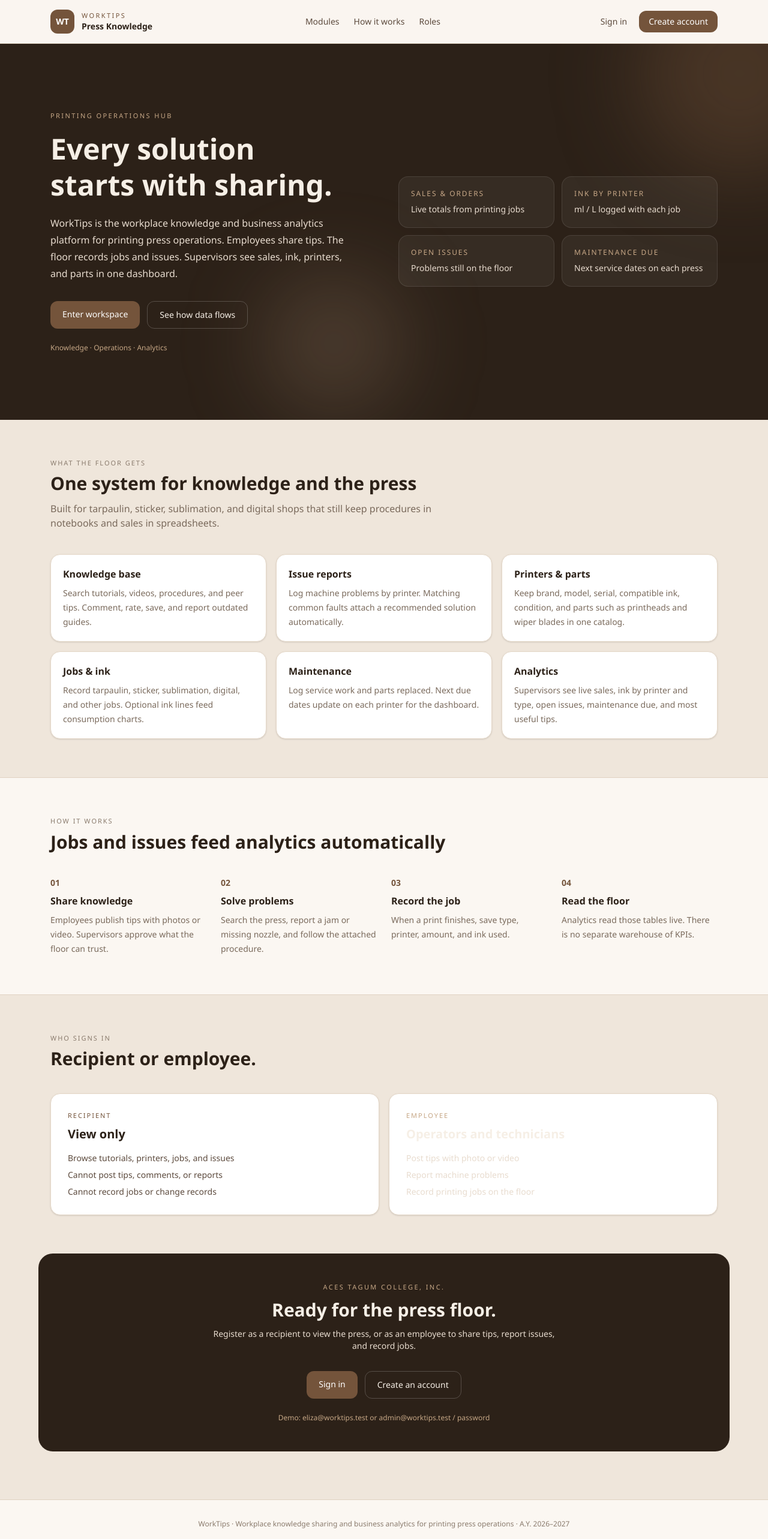
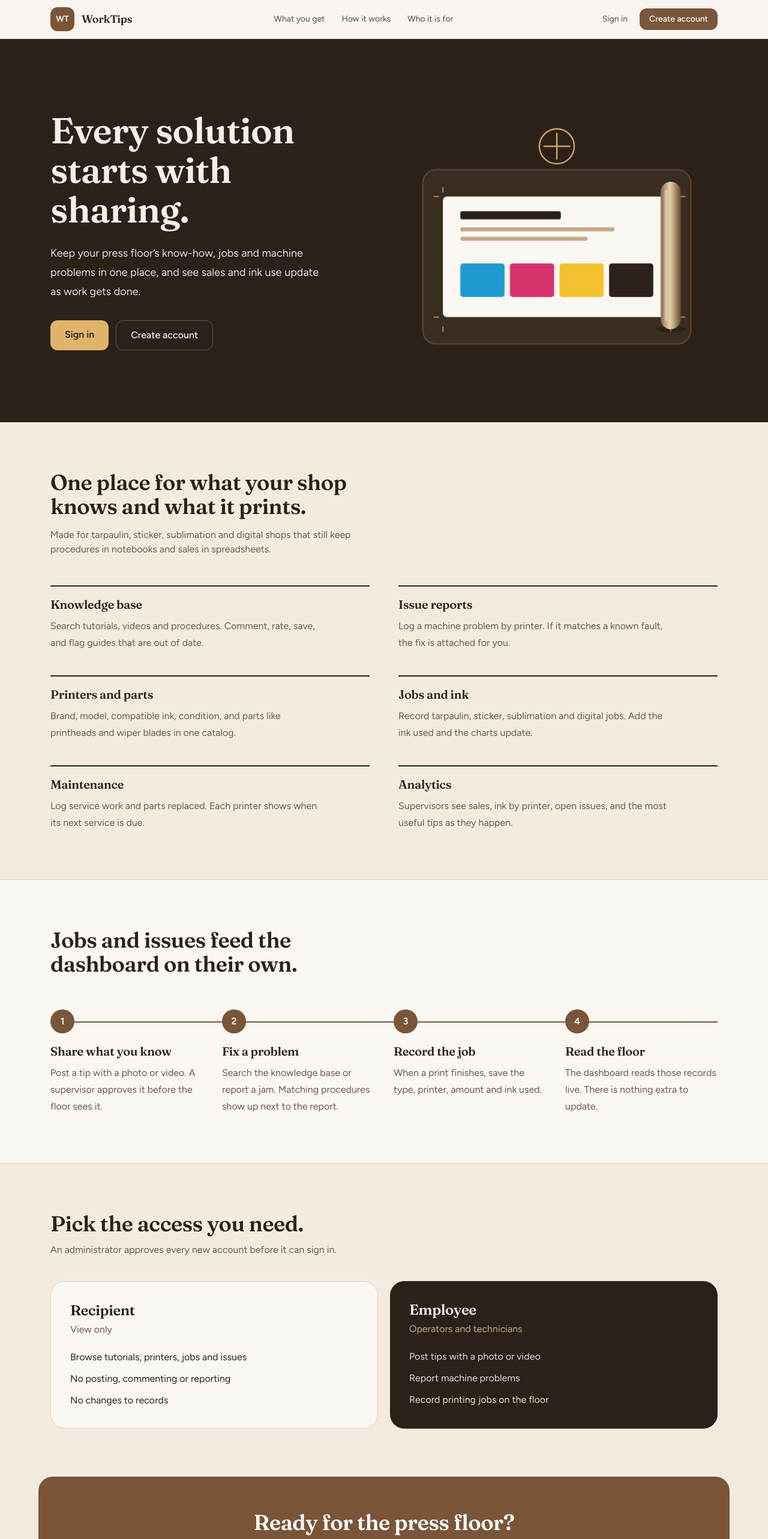
Before and after one commit to eliz2006/WORKTIPS, a React (Vite) app in the folder frontend/: page / in a window 1280 px wide. Shown: the top 2566 px of the page at 60% size. Built offline with nearby package versions, Linux system fonts and the light colour scheme.

Commit message:
redesign landing page

```diff
--- a/frontend/src/pages/Landing.jsx
+++ b/frontend/src/pages/Landing.jsx
@@ -1,74 +1,145 @@
+import { useEffect, useRef, useState } from 'react'
 import { Link } from 'react-router-dom'
 import { useAuth } from '../context/AuthContext'
-import Reveal from '../components/Reveal'
 
 const modules = [
-  {
-    title: 'Knowledge base',
-    body: 'Search tutorials, videos, procedures, and peer tips. Comment, rate, save, and report outdated guides.',
-  },
-  {
-    title: 'Issue reports',
-    body: 'Log machine problems by printer. Matching common faults attach a recommended solution automatically.',
-  },
-  {
-    title: 'Printers & parts',
-    body: 'Keep brand, model, serial, compatible ink, condition, and parts such as printheads and wiper blades in one catalog.',
-  },
-  {
-    title: 'Jobs & ink',
-    body: 'Record tarpaulin, sticker, sublimation, digital, and other jobs. Optional ink lines feed consumption charts.',
-  },
-  {
-    title: 'Maintenance',
-    body: 'Log service work and parts replaced. Next due dates update on each printer for the dashboard.',
-  },
-  {
-    title: 'Analytics',
-    body: 'Supervisors see live sales, ink by printer and type, open issues, maintenance due, and most useful tips.',
-  },
+  ['Knowledge base', 'Search tutorials, videos and procedures. Comment, rate, save, and flag guides that are out of date.'],
+  ['Issue reports', 'Log a machine problem by printer. If it matches a known fault, the fix is attached for you.'],
+  ['Printers and parts', 'Brand, model, compatible ink, condition, and parts like printheads and wiper blades in one catalog.'],
+  ['Jobs and ink', 'Record tarpaulin, sticker, sublimation and digital jobs. Add the ink used and the charts update.'],
+  ['Maintenance', 'Log service work and parts replaced. Each printer shows when its next service is due.'],
+  ['Analytics', 'Supervisors see sales, ink by printer, open issues, and the most useful tips as they happen.'],
 ]
 
 const steps = [
-  { n: '01', title: 'Share knowledge', text: 'Employees publish tips with photos or video. Supervisors approve what the floor can trust.' },
-  { n: '02', title: 'Solve problems', text: 'Search the press, report a jam or missing nozzle, and follow the attached procedure.' },
-  { n: '03', title: 'Record the job', text: 'When a print finishes, save type, printer, amount, and ink used.' },
-  { n: '04', title: 'Read the floor', text: 'Analytics read those tables live. There is no separate warehouse of KPIs.' },
+  ['Share what you know', 'Post a tip with a photo or video. A supervisor approves it before the floor sees it.'],
+  ['Fix a problem', 'Search the knowledge base or report a jam. Matching procedures show up next to the report.'],
+  ['Record the job', 'When a print finishes, save the type, printer, amount and ink used.'],
+  ['Read the floor', 'The dashboard reads those records live. There is nothing extra to update.'],
 ]
+
+const css = `
+@import url('https://fonts.googleapis.com/css2?family=Fraunces:opsz,wght@9..144,500;9..144,600&family=Figtree:wght@400;500;600&display=swap');
+.wt{font-family:'Figtree',system-ui,sans-serif;color:#2c2118}
+.wt-serif{font-family:'Fraunces',Georgia,serif;letter-spacing:-0.015em}
+.wt a:focus-visible,.wt button:focus-visible{outline:3px solid #e0b46a;outline-offset:3px;border-radius:12px}
+
+/* hero entrance: one sequence on load */
+@keyframes wt-rise{from{opacity:0;transform:translateY(18px)}to{opacity:1;transform:none}}
+.wt-in{opacity:0;animation:wt-rise .8s cubic-bezier(.2,.7,.2,1) forwards}
+
+/* the press: roller sweeps across the sheet and prints it */
+@keyframes wt-roll{0%{transform:translateX(0)}55%,85%{transform:translateX(340px)}100%{transform:translateX(0)}}
+@keyframes wt-print{0%{transform:scaleX(0)}55%,100%{transform:scaleX(1)}}
+@keyframes wt-fade{0%,85%{opacity:1}100%{opacity:0}}
+@keyframes wt-bob{0%,100%{transform:translateY(0)}50%{transform:translateY(-6px)}}
+.wt-roller{animation:wt-roll 9s cubic-bezier(.45,0,.35,1) infinite}
+.wt-reveal{transform-box:fill-box;transform-origin:left center;animation:wt-print 9s cubic-bezier(.45,0,.35,1) infinite}
+.wt-ink{animation:wt-fade 9s linear infinite}
+.wt-press{animation:wt-bob 7s ease-in-out infinite}
+
+/* timeline line draws when scrolled into view */
+.wt-line{transform-origin:left;transform:scaleX(0);transition:transform 1.6s cubic-bezier(.4,0,.2,1)}
+.wt-seen .wt-line{transform:scaleX(1)}
+.wt-dot{opacity:0;transform:scale(.6);transition:opacity .4s,transform .4s}
+.wt-seen .wt-dot{opacity:1;transform:none}
+
+@media (prefers-reduced-motion:reduce){
+  .wt-in{animation:none;opacity:1}
+  .wt-roller,.wt-reveal,.wt-ink,.wt-press{animation:none}
+  .wt-reveal{transform:none}.wt-roller{transform:translateX(340px)}
+  .wt-line,.wt-dot{transition:none;transform:none;opacity:1}
+}
+`
+
+function useSeen() {
+  const ref = useRef(null)
+  const [seen, setSeen] = useState(false)
+  useEffect(() => {
+    const el = ref.current
+    if (!el || typeof IntersectionObserver === 'undefined') return setSeen(true)
+    const io = new IntersectionObserver(([e]) => e.isIntersecting && (setSeen(true), io.disconnect()), { threshold: 0.35 })
+    io.observe(el)
+    return () => io.disconnect()
+  }, [])
+  return [ref, seen]
+}
+
+function PressArt() {
+  const bars = ['#1f9bd1', '#d6336c', '#f2c230', '#2c2118']
+  return (
+    <svg viewBox="0 0 480 400" role="img" aria-label="A printing press roller printing a sheet with color bars" className="wt-press h-auto w-full">
+      <defs>
+        <linearGradient id="wt-roll" x1="0" x2="1">
+          <stop offset="0" stopColor="#8a6a4a" />
+          <stop offset=".45" stopColor="#e9d3ae" />
+          <stop offset="1" stopColor="#6b4c33" />
+        </linearGradient>
+        <clipPath id="wt-clip">
+          <rect className="wt-reveal" x="70" y="150" width="340" height="180" />
+        </clipPath>
+      </defs>
+
+      <rect x="40" y="110" width="400" height="260" rx="20" fill="#3a2c20" stroke="#5a4533" strokeWidth="2" />
+      <rect x="70" y="150" width="340" height="180" rx="6" fill="#fbf7f2" />
+
+      <g clipPath="url(#wt-clip)">
+        <g className="wt-ink">
+          <rect x="96" y="172" width="150" height="12" rx="3" fill="#2c2118" />
+          <rect x="96" y="196" width="230" height="6" rx="3" fill="#c6a786" />
+          <rect x="96" y="210" width="190" height="6" rx="3" fill="#c6a786" />
+          {bars.map((c, i) => (
+            <rect key={c} x={96 + i * 74} y="250" width="66" height="50" rx="4" fill={c} />
+          ))}
+        </g>
+      </g>
+
+      {/* crop marks */}
+      {[[70, 150, 1, 1], [410, 150, -1, 1], [70, 330, 1, -1], [410, 330, -1, -1]].map(([x, y, sx, sy]) => (
+        <path key={`${x}${y}`} d={`M${x - 14 * sx} ${y}h8M${x} ${y - 14 * sy}v8`} stroke="#c6a786" strokeWidth="1.5" fill="none" />
+      ))}
+
+      <g transform="translate(70 0)">
+        <g className="wt-roller">
+          <ellipse cx="0" cy="348" rx="22" ry="5" fill="#000" opacity=".25" />
+          <rect x="-15" y="128" width="30" height="220" rx="15" fill="url(#wt-roll)" />
+          <rect x="-9" y="140" width="4" height="196" rx="2" fill="#fff" opacity=".35" />
+        </g>
+      </g>
+
+      <circle cx="240" cy="75" r="26" fill="none" stroke="#e0b46a" strokeWidth="2" />
+      <path d="M240 55v40M220 75h40" stroke="#e0b46a" strokeWidth="2" />
+    </svg>
+  )
+}
 
 export default function Landing() {
   const { user } = useAuth()
   const enterTo = user ? '/app' : '/login'
+  const [flowRef, flowSeen] = useSeen()
 
   return (
-    <div className="min-h-screen bg-[#efe6db] text-ink">
-      <header className="landing-header sticky top-0 z-30 border-b border-[#e0d2c2] bg-[#fbf7f2]/90 backdrop-blur">
-        <div className="mx-auto flex max-w-6xl items-center justify-between gap-4 px-5 py-4">
+    <div className="wt min-h-screen bg-[#f3ebe0]">
+      <style>{css}</style>
+
+      <header className="sticky top-0 z-30 border-b border-[#e0d2c2] bg-[#fbf7f2]/90 backdrop-blur">
+        <div className="mx-auto flex max-w-6xl items-center justify-between gap-4 px-5 py-3">
           <a href="#top" className="flex items-center gap-3">
-            <span className="grid h-10 w-10 place-items-center rounded-xl bg-press text-sm font-semibold text-white">WT</span>
-            <span>
-              <span className="block text-[11px] tracking-[0.22em] text-press">WORKTIPS</span>
-              <span className="block text-sm font-semibold">Press Knowledge</span>
-            </span>
+            <span className="grid h-10 w-10 place-items-center rounded-xl bg-[#7a5539] text-sm font-semibold text-white">WT</span>
+            <span className="wt-serif text-lg font-semibold">WorkTips</span>
           </a>
-          <nav className="hidden items-center gap-6 text-sm text-[#5c4a3d] md:flex">
-            <a href="#modules">Modules</a>
-            <a href="#flow">How it works</a>
-            <a href="#roles">Roles</a>
+          <nav className="hidden items-center gap-7 text-sm text-[#5c4a3d] md:flex">
+            <a href="#modules" className="hover:text-[#2c2118]">What you get</a>
+            <a href="#flow" className="hover:text-[#2c2118]">How it works</a>
+            <a href="#roles" className="hover:text-[#2c2118]">Who it is for</a>
           </nav>
           <div className="flex items-center gap-2">
             {user ? (
-              <Link to="/app" className="rounded-xl bg-press px-4 py-2 text-sm font-medium text-white">
-                Open workspace
-              </Link>
+              <Link to="/app" className="rounded-xl bg-[#7a5539] px-4 py-2 text-sm font-medium text-white">Open workspace</Link>
             ) : (
               <>
-                <Link to="/login" className="rounded-xl px-3 py-2 text-sm text-[#5c4a3d]">
-                  Sign in
-                </Link>
-                <Link to="/register" className="btn-press rounded-xl bg-press px-4 py-2 text-sm font-medium text-white">
-                  Create account
-                </Link>
+                <Link to="/login" className="rounded-xl px-3 py-2 text-sm text-[#5c4a3d]">Sign in</Link>
+                <Link to="/register" className="rounded-xl bg-[#7a5539] px-4 py-2 text-sm font-medium text-white">Create account</Link>
               </>
             )}
           </div>
@@ -76,145 +147,112 @@ export default function Landing() {
       </header>
 
       <main id="top">
-        <section className="relative overflow-hidden">
-          <div className="absolute inset-0 bg-[#2c2118]" />
-          <div className="float-blob absolute -right-24 -top-24 h-80 w-80 rounded-full bg-press/40 blur-3xl" />
-          <div className="float-blob-slow absolute bottom-0 left-1/3 h-56 w-56 rounded-full bg-gold/20 blur-3xl" />
-          <div className="relative mx-auto grid max-w-6xl items-center gap-12 px-5 py-20 lg:grid-cols-2 lg:py-28">
-            <div className="text-[#f6efe6]">
-              <p className="hero-copy text-[11px] tracking-[0.22em] text-gold">PRINTING OPERATIONS HUB</p>
-              <h1 className="hero-copy-delay mt-4 text-4xl font-semibold leading-tight sm:text-5xl">
-                Every solution
-                <br />
-                starts with sharing.
+        <section className="bg-[#2c2118] text-[#f6efe6]">
+          <div className="mx-auto grid max-w-6xl items-center gap-10 px-5 py-16 lg:grid-cols-2 lg:py-24">
+            <div>
+              <h1 className="wt-serif wt-in text-4xl font-semibold leading-[1.1] sm:text-6xl">
+                Every solution starts with sharing.
               </h1>
-              <p className="hero-copy-later mt-5 max-w-lg text-base leading-7 text-[#e8dccf]">
-                WorkTips is the workplace knowledge and business analytics platform for printing press operations.
-                Employees share tips. The floor records jobs and issues. Supervisors see sales, ink, printers, and parts
-                in one dashboard.
+              <p className="wt-in mt-6 max-w-md text-lg leading-8 text-[#e8dccf]" style={{ animationDelay: '.15s' }}>
+                Keep your press floor&rsquo;s know-how, jobs and machine problems in one place, and see sales and ink use update as work gets done.
               </p>
-              <div className="hero-copy-later mt-8 flex flex-wrap gap-3">
-                <Link to={enterTo} className="btn-press rounded-xl bg-press px-5 py-3 text-sm font-medium text-white">
-                  {user ? 'Continue to workspace' : 'Enter workspace'}
+              <div className="wt-in mt-8 flex flex-wrap gap-3" style={{ animationDelay: '.3s' }}>
+                <Link to={enterTo} className="rounded-xl bg-[#e0b46a] px-6 py-3 font-semibold text-[#2c2118] transition hover:bg-[#ebc27d]">
+                  {user ? 'Continue to workspace' : 'Sign in'}
                 </Link>
-                <a href="#flow" className="rounded-xl border border-white/20 px-5 py-3 text-sm text-[#f6efe6]">
-                  See how data flows
-                </a>
+                {!user && (
+                  <Link to="/register" className="rounded-xl border border-white/25 px-6 py-3 font-medium transition hover:bg-white/10">
+                    Create account
+                  </Link>
+                )}
               </div>
-              <p className="mt-6 text-xs text-[#c6a786]">Knowledge · Operations · Analytics</p>
             </div>
-            <div className="grid gap-3 sm:grid-cols-2">
-              {[
-                ['Sales & orders', 'Live totals from printing jobs'],
-                ['Ink by printer', 'ml / L logged with each job'],
-                ['Open issues', 'Problems still on the floor'],
-                ['Maintenance due', 'Next service dates on each press'],
-              ].map(([label, hint], i) => (
-                <div
-                  key={label}
-                  className="hero-copy-later rounded-2xl border border-white/10 bg-white/5 p-5 transition duration-300 hover:-translate-y-1 hover:bg-white/10"
-                  style={{ animationDelay: `${0.2 + i * 0.08}s` }}
-                >
-                  <div className="text-xs tracking-[0.16em] text-gold">{label.toUpperCase()}</div>
-                  <p className="mt-2 text-sm text-[#e8dccf]">{hint}</p>
-                </div>
-              ))}
+            <div className="wt-in mx-auto w-full max-w-md lg:max-w-none" style={{ animationDelay: '.25s' }}>
+              <PressArt />
             </div>
           </div>
         </section>
 
-        <section id="modules" className="mx-auto max-w-6xl px-5 py-16">
-          <Reveal>
-            <p className="text-[11px] tracking-[0.18em] text-[#8a7b6d]">WHAT THE FLOOR GETS</p>
-            <h2 className="mt-2 text-3xl font-semibold">One system for knowledge and the press</h2>
-            <p className="mt-3 max-w-2xl text-[#7a6a5c]">
-              Built for tarpaulin, sticker, sublimation, and digital shops that still keep procedures in notebooks and
-              sales in spreadsheets.
+        <section id="modules" className="mx-auto max-w-6xl px-5 py-20">
+          <h2 className="wt-serif max-w-xl text-3xl font-semibold sm:text-4xl">One place for what your shop knows and what it prints.</h2>
+          <p className="mt-4 max-w-xl text-[#6b5a4c]">
+            Made for tarpaulin, sticker, sublimation and digital shops that still keep procedures in notebooks and sales in spreadsheets.
           </p>
-          </Reveal>
-          <div className="mt-10 grid gap-4 md:grid-cols-2 lg:grid-cols-3">
-            {modules.map((m, i) => (
-              <Reveal key={m.title} delay={i * 80}>
-                <article className="card h-full p-5">
-                  <h3 className="font-semibold">{m.title}</h3>
-                  <p className="mt-2 text-sm leading-6 text-[#7a6a5c]">{m.body}</p>
-                </article>
-              </Reveal>
+          <dl className="mt-12 grid gap-x-12 gap-y-10 md:grid-cols-2">
+            {modules.map(([title, body]) => (
+              <div key={title} className="border-t-2 border-[#2c2118] pt-4">
+                <dt className="wt-serif text-xl font-semibold">{title}</dt>
+                <dd className="mt-2 max-w-md leading-7 text-[#6b5a4c]">{body}</dd>
+              </div>
             ))}
-          </div>
+          </dl>
         </section>
 
         <section id="flow" className="border-y border-[#e0d2c2] bg-[#fbf7f2]">
-          <div className="mx-auto max-w-6xl px-5 py-16">
-            <Reveal>
-              <p className="text-[11px] tracking-[0.18em] text-[#8a7b6d]">HOW IT WORKS</p>
-              <h2 className="mt-2 text-3xl font-semibold">Jobs and issues feed analytics automatically</h2>
-            </Reveal>
-            <div className="mt-10 grid gap-6 md:grid-cols-4">
-              {steps.map((s, i) => (
-                <Reveal key={s.n} delay={i * 90}>
-                  <div className="text-sm font-semibold text-press">{s.n}</div>
-                  <h3 className="mt-2 font-semibold">{s.title}</h3>
-                  <p className="mt-2 text-sm leading-6 text-[#7a6a5c]">{s.text}</p>
-                </Reveal>
+          <div ref={flowRef} className={`mx-auto max-w-6xl px-5 py-20 ${flowSeen ? 'wt-seen' : ''}`}>
+            <h2 className="wt-serif max-w-xl text-3xl font-semibold sm:text-4xl">Jobs and issues feed the dashboard on their own.</h2>
+            <div className="relative mt-14">
+              <div className="absolute left-0 right-0 top-5 hidden h-0.5 bg-[#e0d2c2] md:block" />
+              <div className="wt-line absolute left-0 right-0 top-5 hidden h-0.5 bg-[#7a5539] md:block" />
+              <ol className="relative grid gap-8 md:grid-cols-4">
+                {steps.map(([title, text], i) => (
+                  <li key={title}>
+                    <span
+                      className="wt-dot grid h-10 w-10 place-items-center rounded-full bg-[#7a5539] font-semibold text-white"
+                      style={{ transitionDelay: `${i * 0.4}s` }}
+                    >
+                      {i + 1}
+                    </span>
+                    <h3 className="wt-serif mt-4 text-xl font-semibold">{title}</h3>
+                    <p className="mt-2 leading-7 text-[#6b5a4c]">{text}</p>
+                  </li>
                 ))}
+              </ol>
             </div>
           </div>
         </section>
 
-        <section id="roles" className="mx-auto max-w-6xl px-5 py-16">
-          <Reveal>
-            <p className="text-[11px] tracking-[0.18em] text-[#8a7b6d]">WHO SIGNS IN</p>
-            <h2 className="mt-2 text-3xl font-semibold">Recipient or employee.</h2>
-          </Reveal>
-          <div className="mt-10 grid gap-4 lg:grid-cols-2">
-            <Reveal>
-              <article className="card h-full p-7">
-                <div className="text-[11px] tracking-[0.18em] text-press">RECIPIENT</div>
-                <h3 className="mt-2 text-xl font-semibold">View only</h3>
-                <ul className="mt-4 space-y-2 text-sm text-[#5c4a3d]">
-                  <li>Browse tutorials, printers, jobs, and issues</li>
-                  <li>Cannot post tips, comments, or reports</li>
-                  <li>Cannot record jobs or change records</li>
+        <section id="roles" className="mx-auto max-w-6xl px-5 py-20">
+          <h2 className="wt-serif text-3xl font-semibold sm:text-4xl">Pick the access you need.</h2>
+          <p className="mt-3 text-[#6b5a4c]">An administrator approves every new account before it can sign in.</p>
+          <div className="mt-10 grid gap-5 lg:grid-cols-2">
+            <article className="rounded-3xl border border-[#e0d2c2] bg-[#fbf7f2] p-8">
+              <h3 className="wt-serif text-2xl font-semibold">Recipient</h3>
+              <p className="mt-1 text-[#6b5a4c]">View only</p>
+              <ul className="mt-5 space-y-2 leading-7">
+                <li>Browse tutorials, printers, jobs and issues</li>
+                <li>No posting, commenting or reporting</li>
+                <li>No changes to records</li>
               </ul>
             </article>
-            </Reveal>
-            <Reveal delay={80}>
-              <article className="card h-full border-press/20 bg-[#2c2118] p-7 text-[#f6efe6]">
-                <div className="text-[11px] tracking-[0.18em] text-gold">EMPLOYEE</div>
-                <h3 className="mt-2 text-xl font-semibold">Operators and technicians</h3>
-                <ul className="mt-4 space-y-2 text-sm text-[#e8dccf]">
-                  <li>Post tips with photo or video</li>
+            <article className="rounded-3xl bg-[#2c2118] p-8 text-[#f6efe6]">
+              <h3 className="wt-serif text-2xl font-semibold">Employee</h3>
+              <p className="mt-1 text-[#c6a786]">Operators and technicians</p>
+              <ul className="mt-5 space-y-2 leading-7 text-[#e8dccf]">
+                <li>Post tips with a photo or video</li>
                 <li>Report machine problems</li>
                 <li>Record printing jobs on the floor</li>
               </ul>
             </article>
-            </Reveal>
           </div>
         </section>
 
         <section className="px-5 pb-20">
-          <div className="mx-auto max-w-6xl overflow-hidden rounded-3xl bg-[#2c2118] px-8 py-12 text-center text-[#f6efe6] sm:px-16">
-            <p className="text-[11px] tracking-[0.22em] text-gold">ACES TAGUM COLLEGE, INC.</p>
-            <h2 className="mt-3 text-3xl font-semibold">Ready for the press floor.</h2>
-            <p className="mx-auto mt-3 max-w-xl text-sm text-[#e8dccf]">
-              Register as a recipient to view the press, or as an employee to share tips, report issues, and record jobs.
+          <div className="mx-auto max-w-6xl rounded-3xl bg-[#7a5539] px-8 py-14 text-center text-white sm:px-16">
+            <h2 className="wt-serif text-3xl font-semibold sm:text-4xl">Ready for the press floor?</h2>
+            <p className="mx-auto mt-3 max-w-md text-[#f1e3d0]">
+              Create an account, then wait for an administrator to approve it.
             </p>
             <div className="mt-8 flex flex-wrap justify-center gap-3">
-              <Link to="/login" className="btn-press rounded-xl bg-press px-5 py-3 text-sm font-medium text-white">
-                Sign in
-              </Link>
-              <Link to="/register" className="rounded-xl border border-white/20 px-5 py-3 text-sm transition hover:bg-white/10">
-                Create an account
-              </Link>
+              <Link to="/register" className="rounded-xl bg-[#fbf7f2] px-6 py-3 font-semibold text-[#2c2118]">Create account</Link>
+              <Link to="/login" className="rounded-xl border border-white/40 px-6 py-3 font-medium transition hover:bg-white/10">Sign in</Link>
             </div>
-            <p className="mt-6 text-xs text-[#c6a786]">Demo: eliza@worktips.test or admin@worktips.test / password</p>
           </div>
         </section>
       </main>
 
-      <footer className="border-t border-[#e0d2c2] bg-[#fbf7f2] px-5 py-8 text-center text-xs text-[#8a7b6d]">
-        WorkTips · Workplace knowledge sharing and business analytics for printing press operations · A.Y. 2026–2027
+      <footer className="border-t border-[#e0d2c2] bg-[#fbf7f2] px-5 py-8 text-center text-sm text-[#8a7b6d]">
+        WorkTips for ACES Tagum College, Inc. A.Y. 2026&ndash;2027
       </footer>
     </div>
   )
```
Lines whose indentation alone changed are shown as unchanged.
